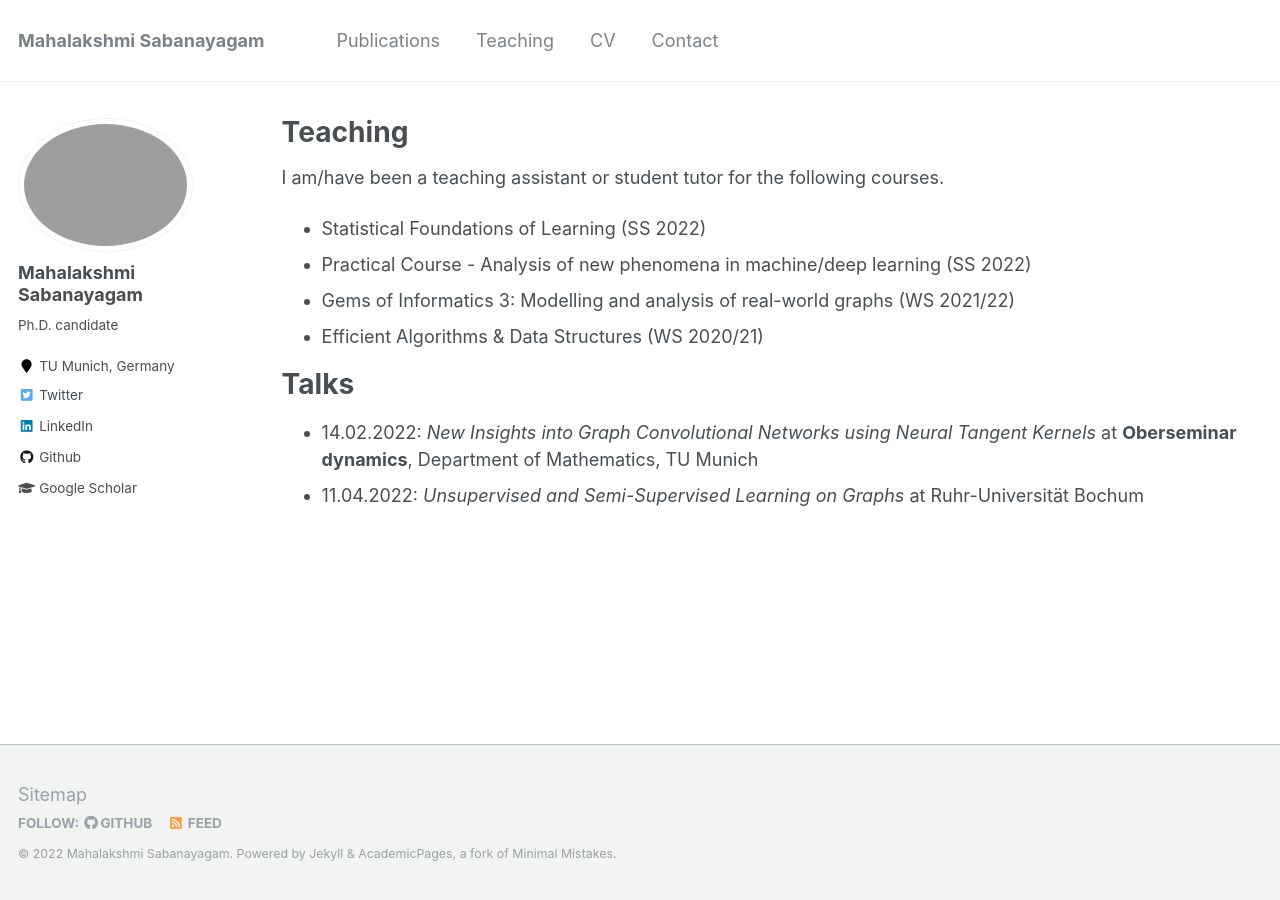
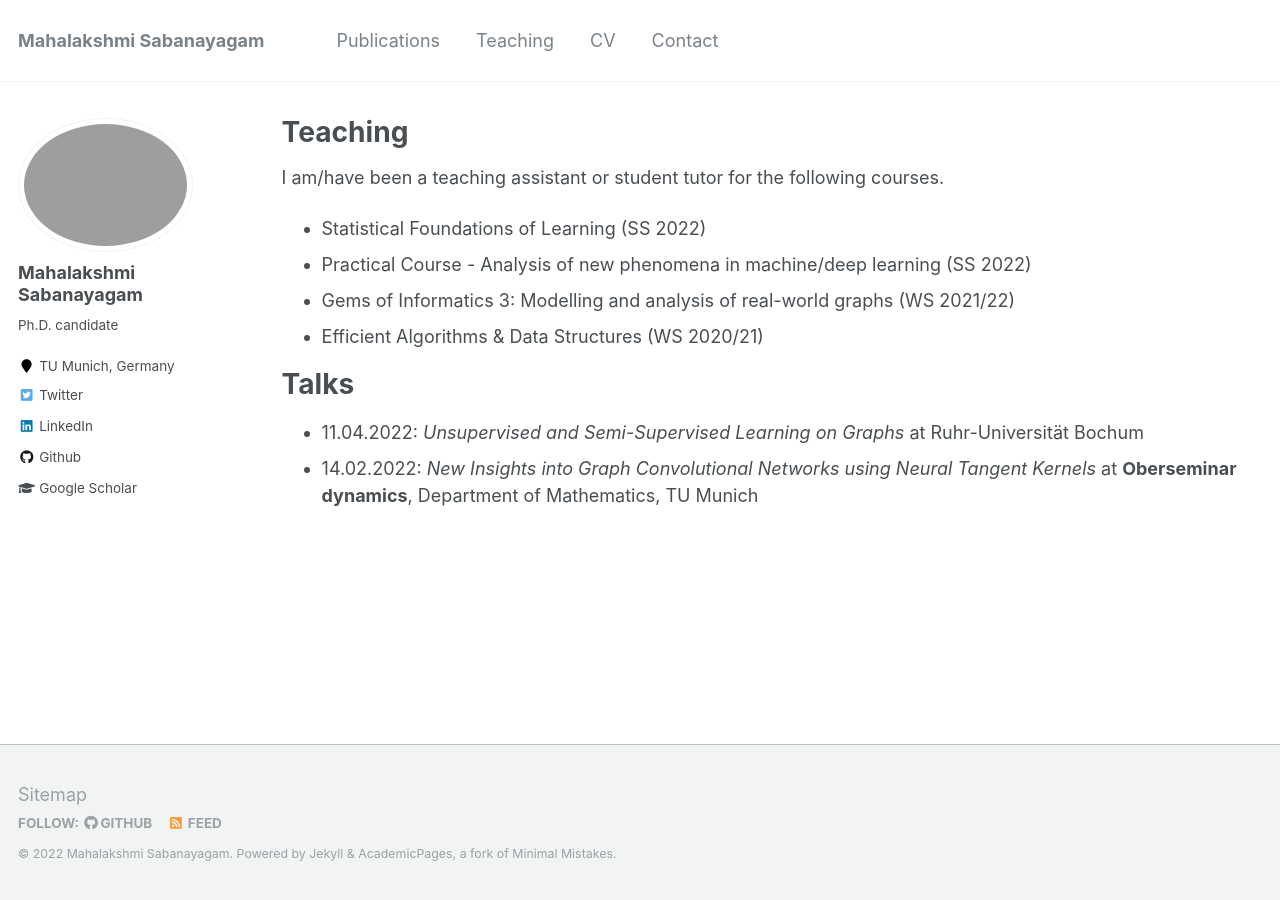
Before and after one commit to mahalakshmi-sabanayagam/mahalakshmi-sabanayagam.github.io, a Jekyll site: the page built from _pages/teaching.md, in a window 1280 px wide. Built offline with Jekyll 4.4.1, drawn with Linux system fonts in a browser that asks for light colours.

Commit message:
udpate talks

```diff
--- a/_pages/teaching.md
+++ b/_pages/teaching.md
@@ -12,5 +12,5 @@ I am/have been a teaching assistant or student tutor for the following courses.
 * Efficient Algorithms & Data Structures (WS 2020/21)
 
 # Talks
+* 11.04.2022: *Unsupervised and Semi-Supervised Learning on Graphs* at Ruhr-Universität Bochum
 * 14.02.2022: *New Insights into Graph Convolutional Networks using Neural Tangent Kernels* at **Oberseminar dynamics**, Department of Mathematics, TU Munich
-* 11.04.2022: *Unsupervised and Semi-Supervised Learning on Graphs* at Ruhr-Universität Bochum
```
